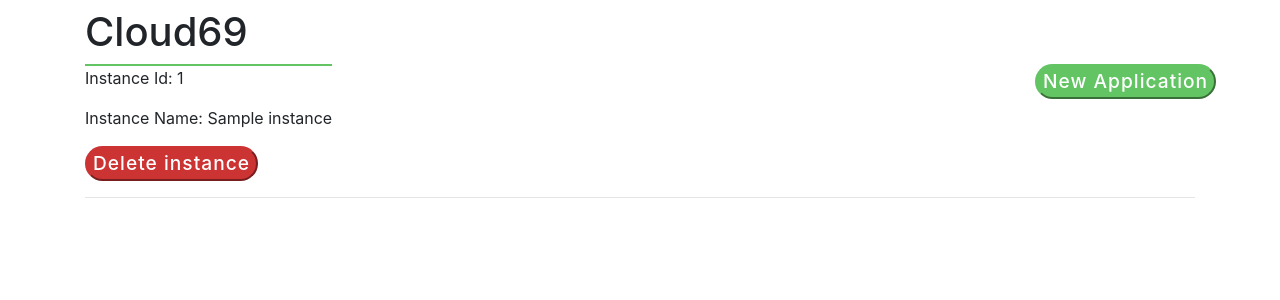
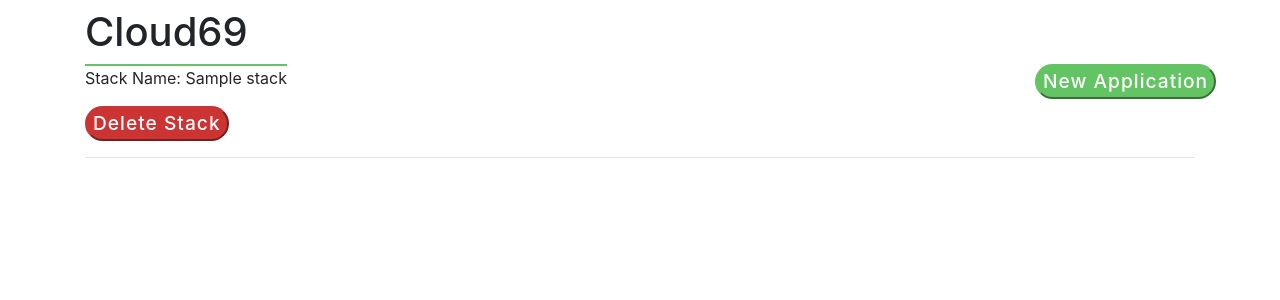
Before and after one commit to Adrian1707/cloud69, a Django app: template cloud69/templates/cloud69/index.html in a window 1280 px wide. Shown: the top 300 px of the page. Run offline with Django 3.2, Linux system fonts and the light colour scheme; the template is opened without the code that fills it: most values are stand-ins (such as "Sample title", 1, 10 or a date in 2020); style sheets or scripts are compiled from the project's sources; some libraries are stand-ins or nearby versions.

Commit message:
Display stacks and allow delete functionality
The database environemnt variable setting on the EC2 instances still
isnt working however

```diff
--- /dev/null
+++ b/cloud69/templates/cloud69/delete.html
@@ -0,0 +1 @@
+<h1>Stack deleted</h1>
--- a/cloud69/templates/cloud69/index.html
+++ b/cloud69/templates/cloud69/index.html
@@ -14,14 +14,13 @@
           <h1 class="mt-2">Cloud69</h1>
           <div class="row">
             <div class="col-md-10 instances">
-              {% for instance in instance_models %}
+              {% for stack in stacks %}
                 <div class="instance">
-                  <p>Instance Id: {{ instance.instance_id }}</p>
-                  <p>Instance Name: {{ instance.name }}</p>
-                  <form action="/cloud69/delete" method="POST">
+                  <p>Stack Name: {{ stack.StackName }}</p>
+                  <form action="/cloud69/delete_stack" method="POST">
                     {% csrf_token %}
-                    <input class="button button--delete" type="submit" value="Delete instance">
-                    <input type="hidden" name="instance_id" value={{ instance.instance_id}}>
+                    <input class="button button--delete" type="submit" value="Delete Stack">
+                    <input type="hidden" name="stack_name" value={{ stack.StackName}}>
                   </form>
                 </div>
               {% endfor %}
--- a/cloud69/urls.py
+++ b/cloud69/urls.py
@@ -6,4 +6,5 @@ urlpatterns = [
     path('', views.index, name='index'),
     path('new_stack', views.new_stack, name='new_stack'),
     path('create_stack', views.create_stack, name='create_stack'),
+    path('delete_stack', views.delete_stack, name='delete_stack'),
 ]
```
Also changed, not shown: cloud69/cloud_formation_client.py (+8 -0 lines), cloud69/views.py (+8 -2 lines).
